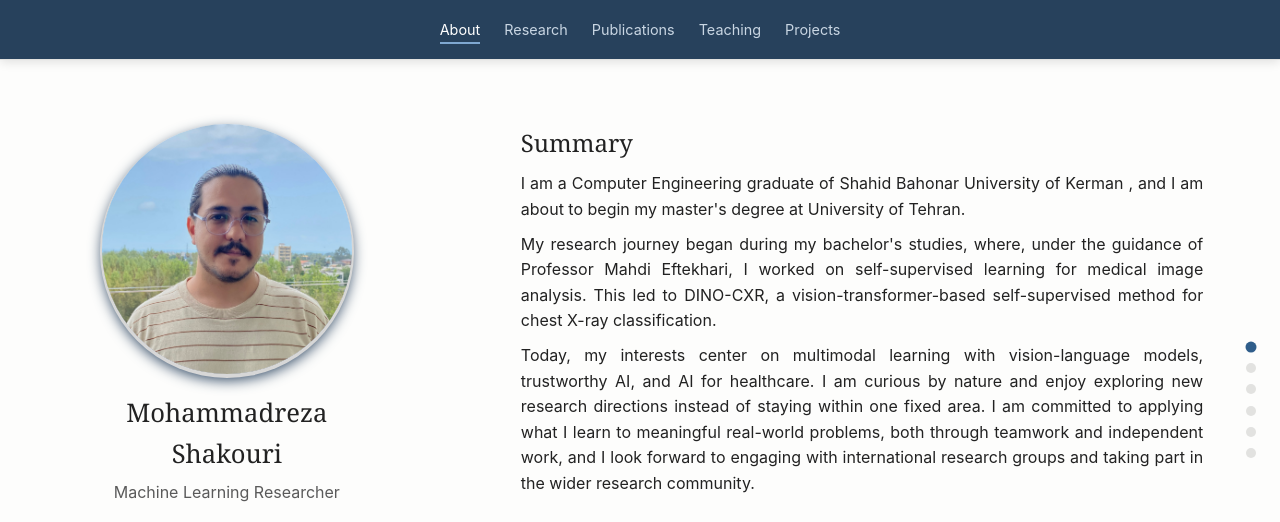
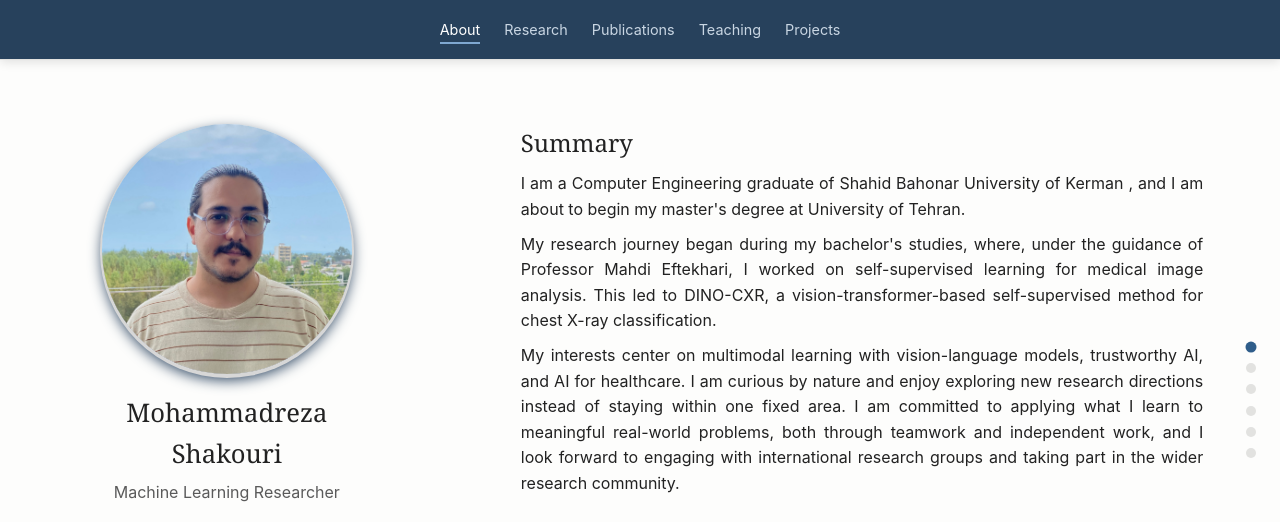
Before and after one commit to M0hammadrezaShakouri/M0hammadrezaShakouri.github.io, a plain HTML site: page index.html in a window 1280 px wide. Shown: the top 522 px of the page. Drawn offline with Linux system fonts and the light colour scheme.

Commit message:
Update index.html

```diff
--- a/index.html
+++ b/index.html
@@ -74,7 +74,7 @@
       </p>
 
       <p>
-        Today, my interests center on multimodal learning with vision-language
+        My interests center on multimodal learning with vision-language
         models, trustworthy AI, and AI for healthcare. I am curious by nature and enjoy exploring
         new research directions instead of staying within one fixed area. I am
         committed to applying what I learn to meaningful real-world problems, both
```
